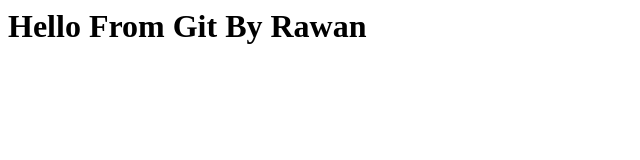
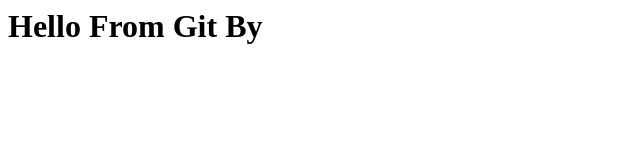
Before and after one commit to RawanHatem77/depi-repo, a plain HTML site: page index.html in a window 1280 px wide. Shown: the whole page, without its empty margins (0-640 px from the left). Drawn offline with Linux system fonts and the light colour scheme.

Commit message:
create index file

```diff
--- a/index.html
+++ b/index.html
@@ -1 +1 @@
-<h1>Hello From Git By Rawan</h1>
+<h1>Hello From Git By</h1>
```
